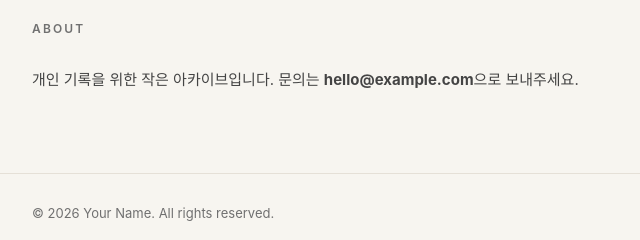
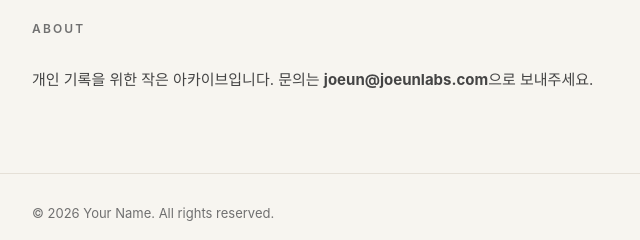
Before and after one commit to leejoeun/blog_joeun, a plain HTML site: page index.html in a window 1280 px wide. Shown: the part 1016-1256 px from the top of the page, 248-888 px from the left. Drawn offline with Linux system fonts and the light colour scheme.

Commit message:
chore/contact

```diff
--- a/index.html
+++ b/index.html
@@ -64,8 +64,8 @@
         <h2 class="section-title">About</h2>
         <p>
           개인 기록을 위한 작은 아카이브입니다. 문의는
-          <a href="mailto:hello@example.com"
-            ><strong>hello@example.com</strong></a
+          <a href="mailto:joeun@joeunlabs.com"
+            ><strong>joeun@joeunlabs.com</strong></a
           >으로 보내주세요.
         </p>
       </section>
```
